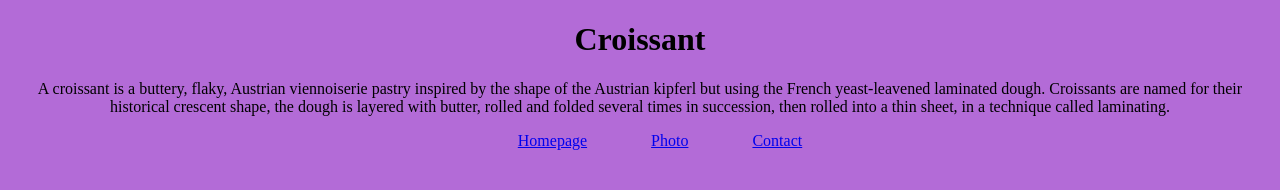
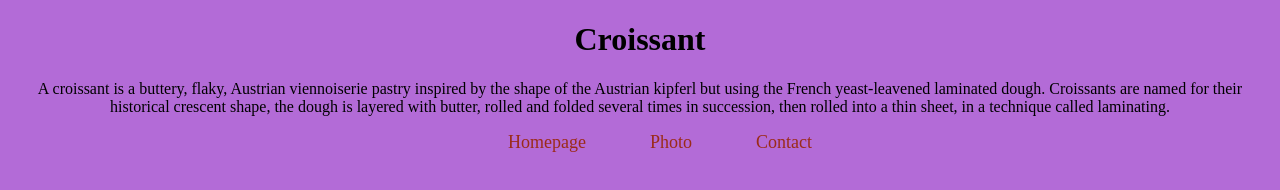
Before and after one commit to RoGreen19/Croissant, a plain HTML site: page index.html in a window 1280 px wide. Drawn offline with Linux system fonts and the light colour scheme.

Commit message:
Change links styling

```diff
--- a/src/styles.css
+++ b/src/styles.css
@@ -9,7 +9,13 @@ ul li {
   padding: 30px;
 }
 
-li {
+a {
+  font-size: 18px;
   text-decoration: none;
-  color: rgb(117, 115, 12);
+  color: rgb(155, 43, 24);
 }
+
+a:visited {
+  text-decoration: none;
+  color: rgb(9, 11, 99);
+}
```
